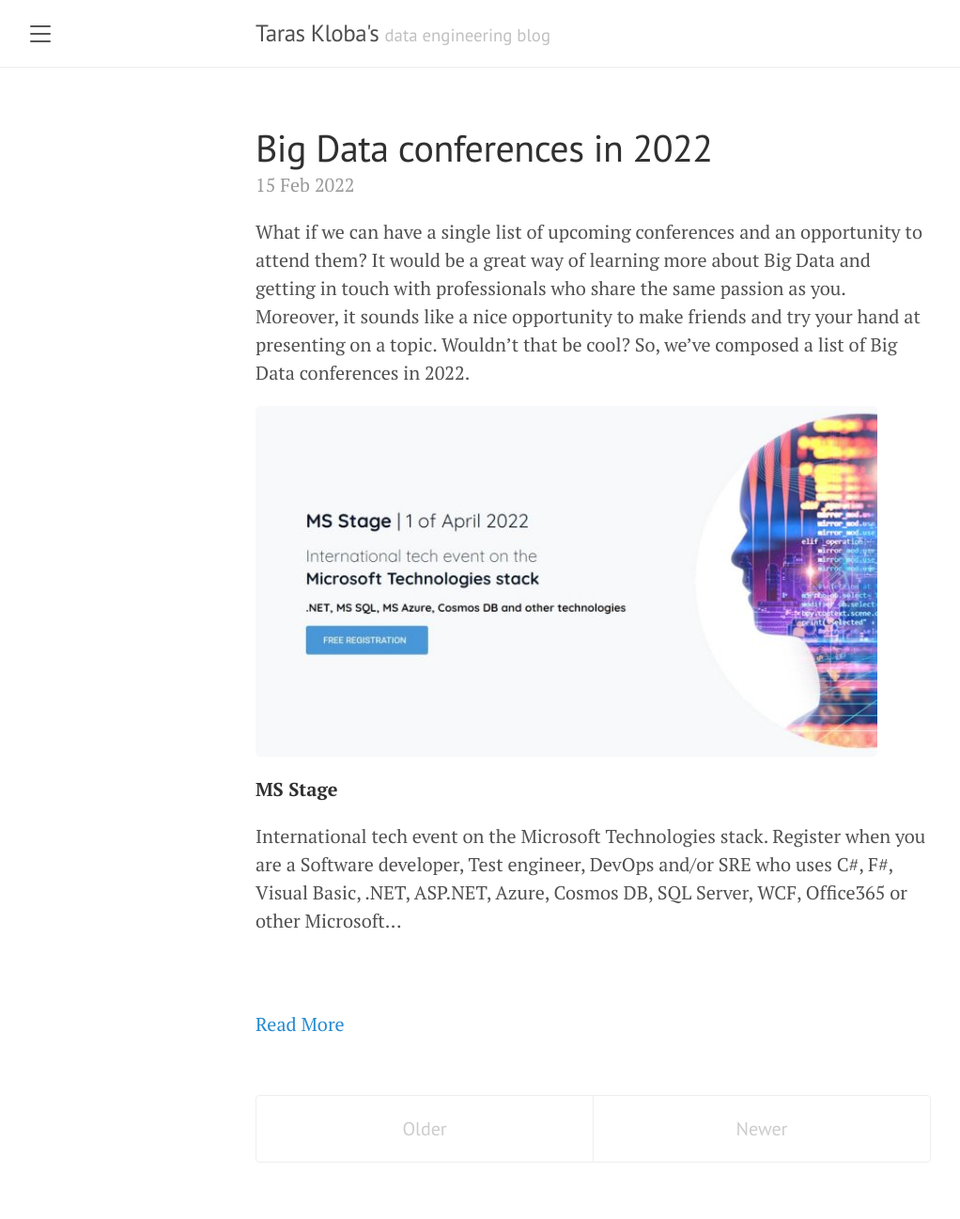
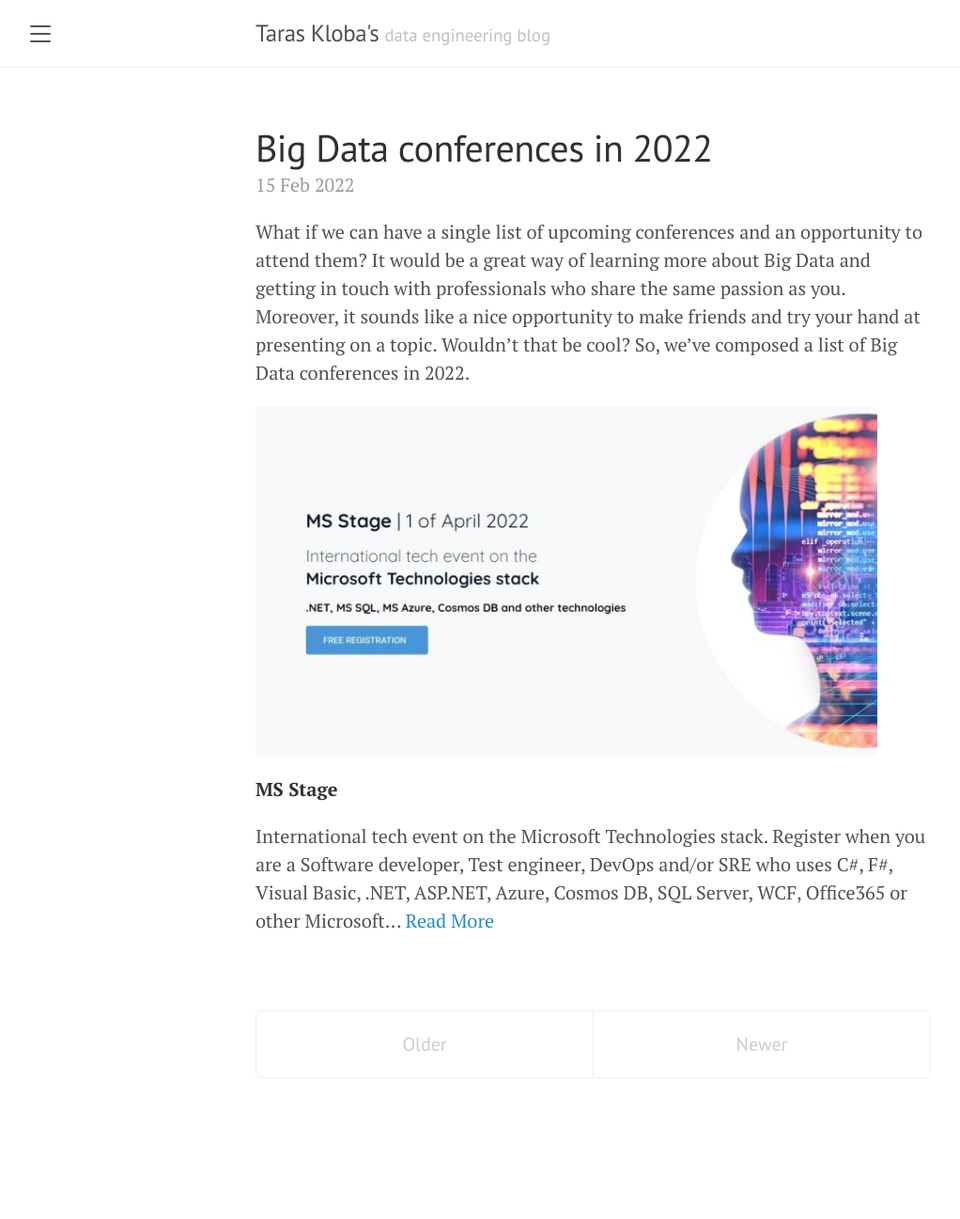
Before and after one commit to kloba/kloba.github.io, a Jekyll site: the page built from index.html, in a window 1280 px wide. Shown: the whole page at 94% size, without its empty margins (8-1030 px from the left). Built offline with Jekyll 4.4.1, drawn with Linux system fonts in a browser that asks for light colours; the list of posts is cut into pages by our own code; after the commit the page ends 1207 px from its top, so only the background shows below that.

Commit message:
Move read more link to same div as a post

```diff
--- a/index.html
+++ b/index.html
@@ -16,8 +16,8 @@
     {% if post.content | number_of_words > 120 %}
       {{ post.content | truncatewords:120 }}
     {% endif %}
+    <a href="{{ site.baseurl }}{{ post.url}}" class="read-more">Read More</a>
   </div>
-    <a href="{{ site.baseurl }}{{ post.url}}" class="read-more">Read More</a>
   {% endfor %}
 </div>
 
```
